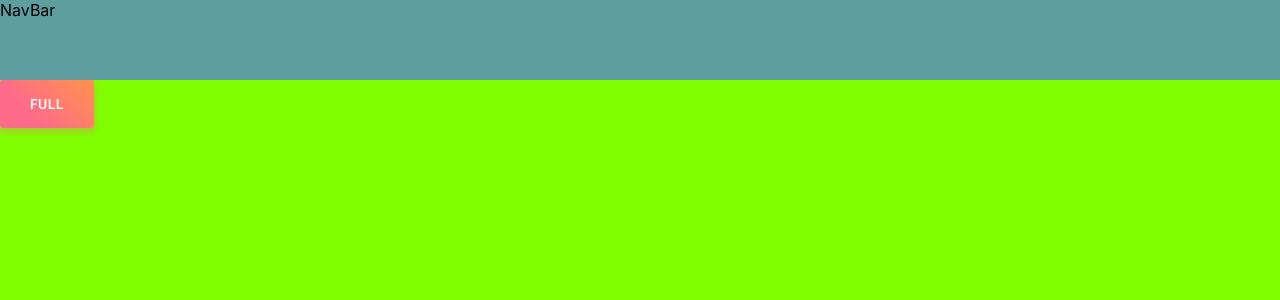
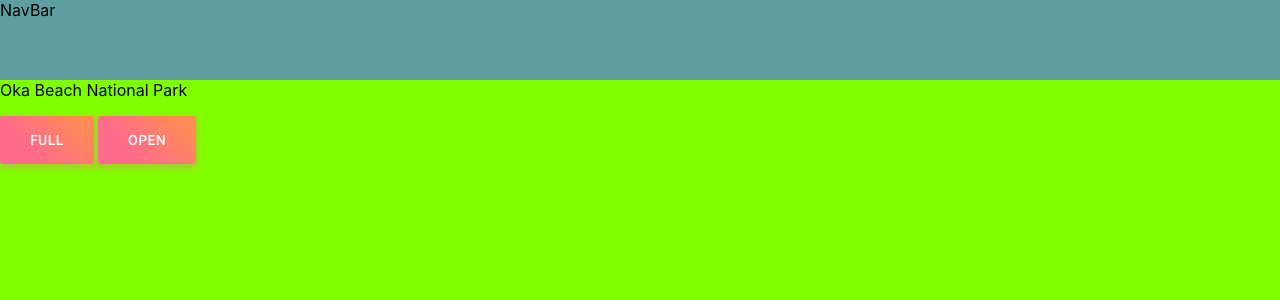
Before and after one commit to Samicap/isTheParkFull, a React (Create React App) app in the folder parkfull/: page /quebec in a window 1280 px wide. Shown: the top 300 px of the page. Built offline with nearby package versions, Linux system fonts and the light colour scheme.

Commit message:
add buttons that log the time clicked in Quebec component

```diff
--- a/parkfull/src/components/quebec/quebec.css
+++ b/parkfull/src/components/quebec/quebec.css
@@ -1,3 +1,8 @@
 body {
   background-color: chartreuse;
 }
+
+.park-container {
+  display: flex;
+  flex-direction: column;
+}
--- a/parkfull/src/components/quebec/quebec.js
+++ b/parkfull/src/components/quebec/quebec.js
@@ -1,22 +1,28 @@
-// import { styled } from '@material-ui/core/styles';
-// import Button from '@material-ui/core/Button';
+
+import { useState } from 'react';
 import './quebec.css';
 import { MyButton } from '../../styles/buttons';
+// Will eventually need to make a component that can be looped over and repeated here that holds the info on parks.
 
-// const MyButton = styled(Button)({
-//   background: 'linear-gradient(45deg, #FE6B8B 30%, #FF8E53 90%)',
-//   border: 0,
-//   borderRadius: 3,
-//   boxShadow: '0 3px 5px 2px rgba(255, 105, 135, .3)',
-//   color: 'white',
-//   height: 48,
-//   padding: '0 30px',
-// });
+//need a function to display the time the full button was clicked
+//button clicked functions need to be in thier own folder to be universal and passed down to components
 
 export default function Quebec() {
+  const [ timeClickedFull, setTimeClickedFull ] = useState();
+
+  function timeFullButtonClicked() {
+    let timeClicked = new Date().toString();
+    setTimeClickedFull(timeClicked)
+  }
+
   return (
-    <div>
-      <MyButton>Full</MyButton>
+    <div className="park-container">
+      Oka Beach National Park
+      <p>
+        {/* <img src="https://www.google.com/imgres?imgurl=https%3A%2F%2Fmedia-cdn.tripadvisor.com%2Fmedia%2Fphoto-s%2F0c%2F4b%2Fb3%2F24%2Foka-beach.jpg&imgrefurl=https%3A%2F%2Fwww.tripadvisor.com%2FAttraction_Review-g1575408-d10642386-Reviews-Oka_Beach-Oka_Quebec.html&tbnid=f5IXwWjkXWJc1M&vet=12ahUKEwja9enprbPxAhUEVt8KHZxcDiIQMygAegUIARCIAQ..i&docid=Ya3LVaAp2g3R3M&w=550&h=413&q=oka%20beach&ved=2ahUKEwja9enprbPxAhUEVt8KHZxcDiIQMygAegUIARCIAQ" alt="oka beach"></img> */}
+        <MyButton onClick={timeFullButtonClicked}>Full </MyButton>  {timeClickedFull} <MyButton>Open</MyButton>
+
+      </p>
     </div>
   )
 }
```
